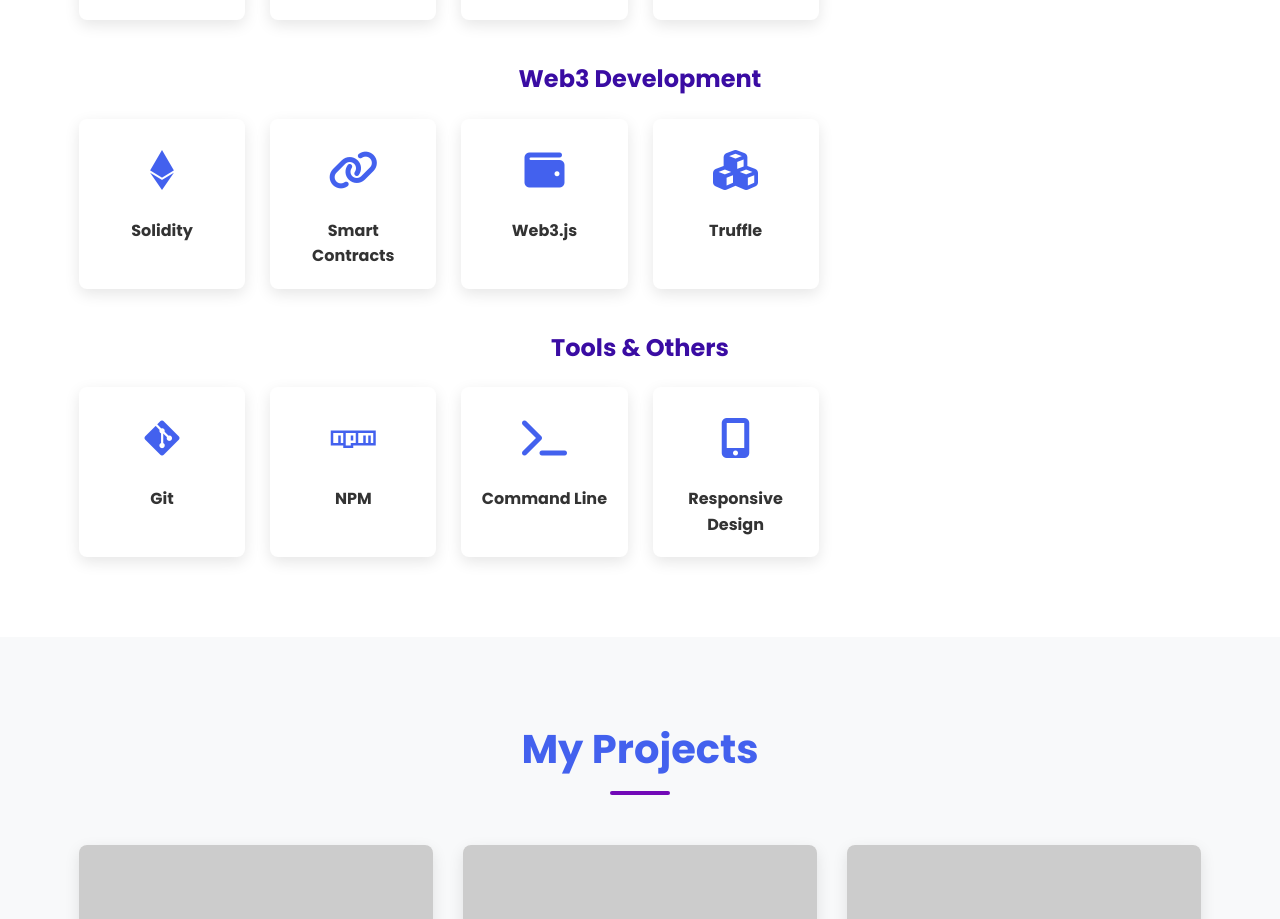
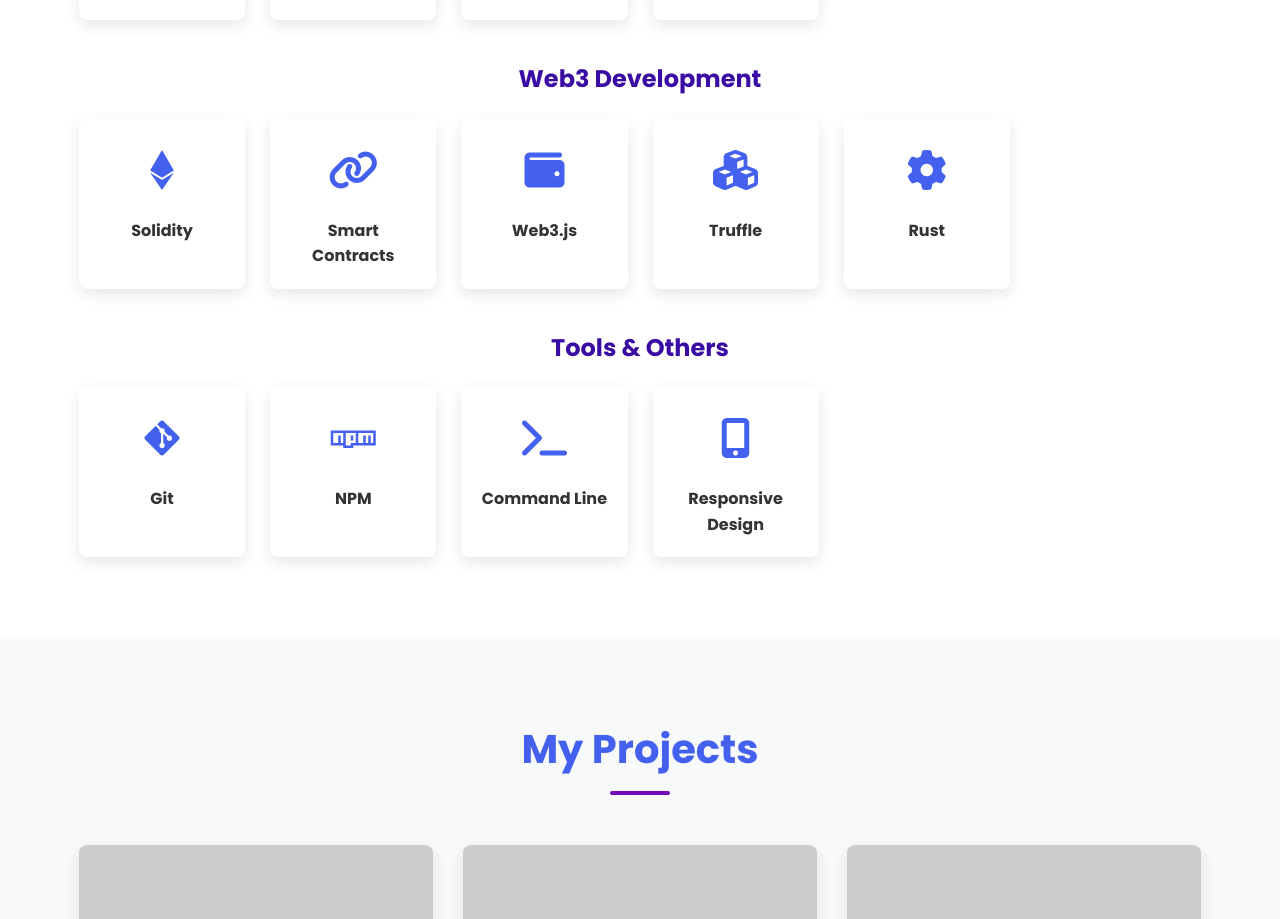
Before and after one commit to Pyr3xngich/portfolio, a plain HTML site: page index.html in a window 1280 px wide. Shown: the part 1603-2522 px from the top of the page. Drawn offline with Linux system fonts and the light colour scheme; placeholder pictures from the web are drawn by us.

Commit message:
update skills

```diff
--- a/index.html
+++ b/index.html
@@ -126,6 +126,10 @@
                         <div class="skill-item">
                             <div class="skill-icon"><i class="fas fa-cubes"></i></div>
                             <h4>Truffle</h4>
+                        </div>
+                        <div class="skill-item">
+                            <div class="skill-icon"><i class="fas fa-cog"></i></div>
+                            <h4>Rust</h4>
                         </div>
                     </div>
                 </div>
```
